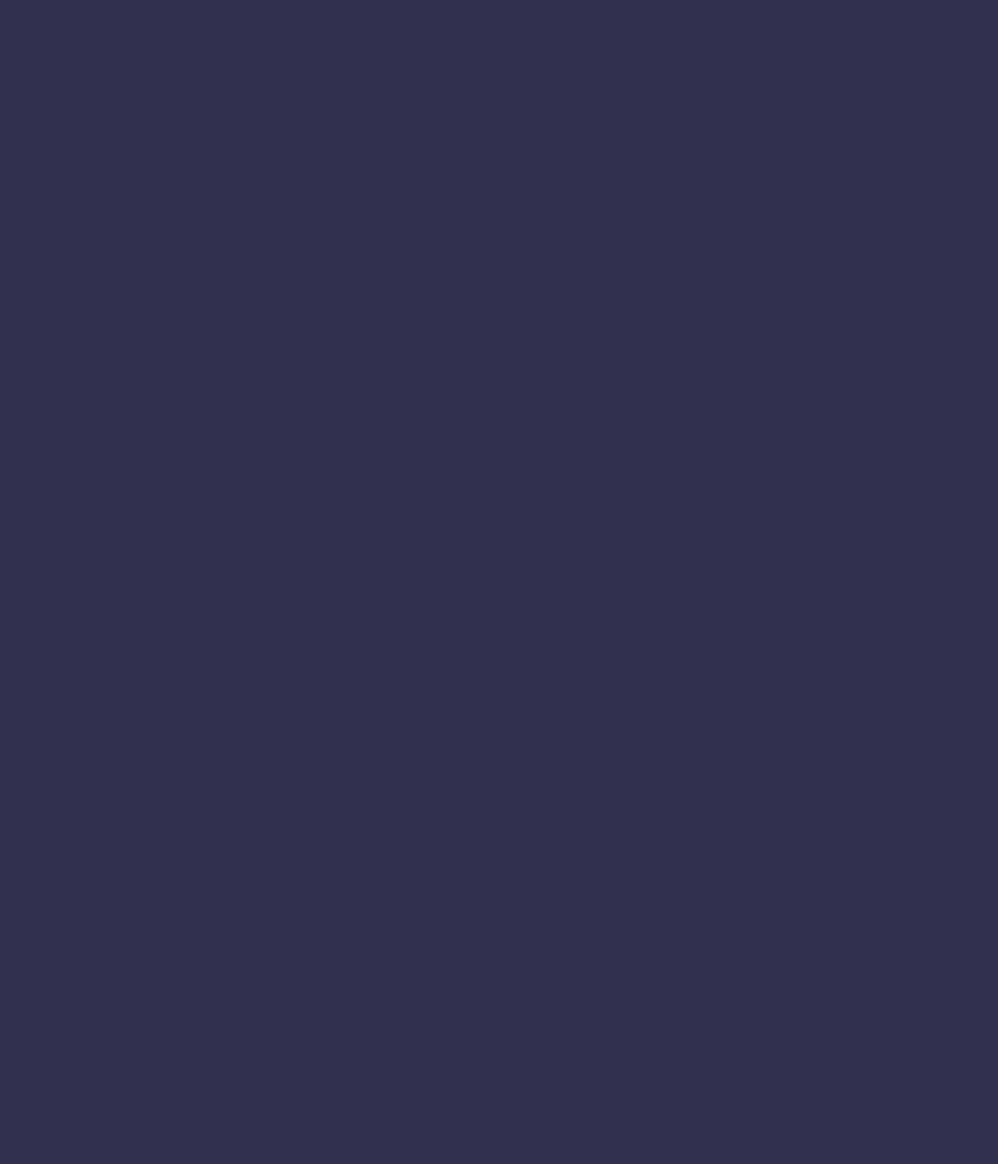
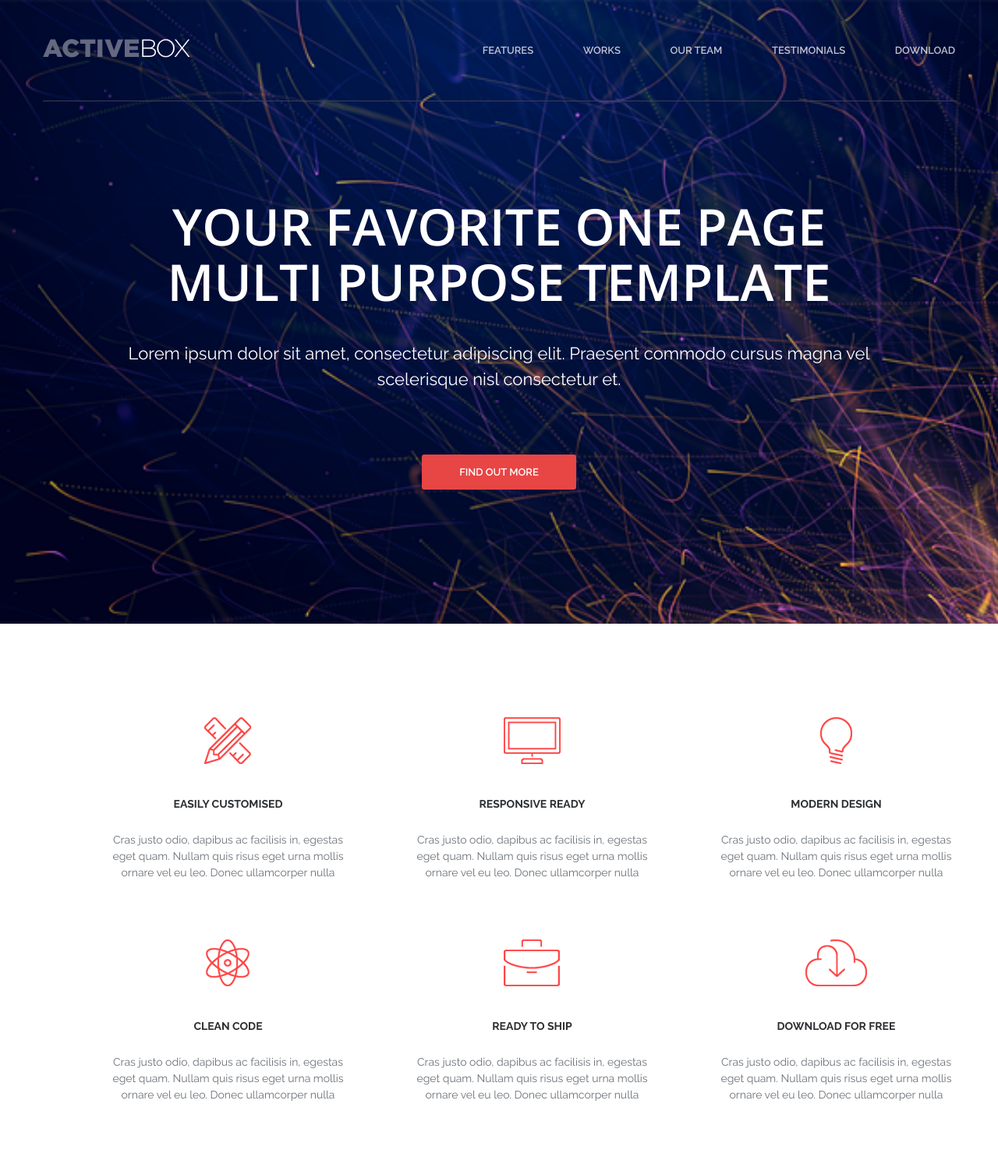
Before and after one commit to dmitriy-works/activebox, a website: page app/index.html in a window 1280 px wide. Shown: the whole page at 78% size. Before the commit the page ends 800 px from the top, so only its background shows below. Drawn offline with nearby package versions, Linux system fonts and the light colour scheme.

Commit message:
made header and first section

```diff
--- a/app/index.html
+++ b/app/index.html
@@ -1,16 +1,97 @@
 <!DOCTYPE html>
 <html lang="en">
+
 <head>
   <meta charset="UTF-8">
   <meta name="viewport" content="width=device-width, initial-scale=1.0">
   <title>activebox</title>
+  <link rel="preconnect" href="https://fonts.gstatic.com">
+  <link
+    href="https://fonts.googleapis.com/css2?family=Cardo:ital@1&family=Open+Sans:wght@600&family=Raleway:wght@400;600;700&display=swap"
+    rel="stylesheet">
   <link rel="stylesheet" href="css/style.min.css">
 </head>
+
 <body>
   <header class="header">
     <div class="container">
+      <div class="header__inner">
+        <a class="header_logo" href="#"><img src="images/activebox-logo.png" alt="">
+        </a>
 
+        <nav class="header_menu">
+          <ul>
+            <li><a href="#" class="menu__list">Features</a></li>
+            <li><a href="#" class="menu__list">Works</a></li>
+            <li><a href="#" class="menu__list">Our Team</a></li>
+            <li><a href="#" class="menu__list">Testimonials</a></li>
+            <li><a href="#" class="menu__list">Download</a></li>
+          </ul>
+        </nav>
+      </div>
     </div>
   </header>
+
+  <div class="intro">
+    <div class="intro__inner">
+      <div class="intro__title">Your Favorite One Page Multi Purpose Template</div>
+      <div class="intro__subtitle">Lorem ipsum dolor sit amet, consectetur adipiscing elit. Praesent commodo cursus
+        magna
+        vel scelerisque nisl consectetur et.</div>
+      <a href="#" class="btn btn--red">Find Out More</a>
+    </div>
+  </div>
+
+  <div class="feature">
+    <div class="container">
+      <div class="feature__inner">
+
+        <div class="feature__item">
+          <div class="feature__icon"><img src="images/feature-1.png" alt=""></div>
+          <div class="feature__title">Easily Customised</div>
+          <div class="feature__text">Cras justo odio, dapibus ac facilisis in, egestas eget quam. Nullam quis risus eget
+            urna mollis ornare vel eu leo. Donec ullamcorper nulla</div>
+        </div>
+
+        <div class="feature__item">
+          <div class="feature__icon"><img src="images/feature-2.png" alt=""></div>
+          <div class="feature__title">Responsive REady</div>
+          <div class="feature__text">Cras justo odio, dapibus ac facilisis in, egestas eget quam. Nullam quis risus eget
+            urna mollis ornare vel eu leo. Donec ullamcorper nulla</div>
+        </div>
+
+        <div class="feature__item">
+          <div class="feature__icon"><img src="images/feature-3.png" alt=""></div>
+          <div class="feature__title">Modern Design</div>
+          <div class="feature__text">Cras justo odio, dapibus ac facilisis in, egestas eget quam. Nullam quis risus eget
+            urna mollis ornare vel eu leo. Donec ullamcorper nulla</div>
+        </div>
+
+        <div class="feature__item">
+          <div class="feature__icon"><img src="images/feature-4.png" alt=""></div>
+          <div class="feature__title">Clean Code</div>
+          <div class="feature__text">Cras justo odio, dapibus ac facilisis in, egestas eget quam. Nullam quis risus eget
+            urna mollis ornare vel eu leo. Donec ullamcorper nulla</div>
+        </div>
+
+        <div class="feature__item">
+          <div class="feature__icon"><img src="images/feature-5.png" alt=""></div>
+          <div class="feature__title">Ready to Ship</div>
+          <div class="feature__text">Cras justo odio, dapibus ac facilisis in, egestas eget quam. Nullam quis risus eget
+            urna mollis ornare vel eu leo. Donec ullamcorper nulla</div>
+        </div>
+
+        <div class="feature__item">
+          <div class="feature__icon"><img src="images/feature-6.png" alt=""></div>
+          <div class="feature__title">Download for Free</div>
+          <div class="feature__text">Cras justo odio, dapibus ac facilisis in, egestas eget quam. Nullam quis risus eget
+            urna mollis ornare vel eu leo. Donec ullamcorper nulla</div>
+        </div>
+      </div>
+    </div>
+  </div>
 </body>
+
+
+
 </html>
--- a/app/scss/style.scss
+++ b/app/scss/style.scss
@@ -8,8 +8,27 @@ html {
   box-sizing: inherit;
 }
 
+a {
+  color: #fff;
+  display: inline-block;
+  text-decoration: none;
+}
+
+ul,
+li {
+  list-style: none;
+  display: inline-block;
+}
+
 body {
-   background-color: $cyan;
+  color: $text;
+  font-family: 'Raleway', sans-serif;
+  font-size: 14px;
+  font-weight: 400;
+  line-height: 21px;
+  margin: 0;
+  padding: 0;
+
 }
 
 .container {
@@ -17,3 +36,108 @@ body {
   margin: 0 auto;
   padding: 0 15px;
 }
+
+.header {
+  position: absolute;
+  top: 0;
+  left: 0;
+  right: 0;
+  z-index: 1;
+}
+
+
+.header__inner {
+  display: flex;
+  justify-content: space-between;
+  align-items: center;
+  padding: 40px 0;
+  border-bottom: 1px solid #3b3e57;
+}
+
+.header_menu li {
+  font-family: 'Raleway', sans-serif;
+  font-size: 13px;
+  font-weight: 600;
+  opacity: .75;
+  text-transform: uppercase;
+  transition: all .2s linear;
+  &:hover {
+    opacity: 1;
+  }
+}
+
+.header_menu li + li {
+  margin-left: 60px;
+}
+
+.intro {
+  background-image: url('../images/01-bg.png');
+  height: 100vh;
+  background-repeat: no-repeat;
+  background-position: center top;
+  background-size: cover;
+}
+
+.intro__inner {
+  color: #fff;
+  max-width: 970px;
+  margin: 0 auto;
+  padding-top: 255px;
+  text-align: center;
+}
+
+.intro__title {
+  font-family: 'Open Sans', sans-serif;
+  font-size: 65px;
+  font-weight: 700;
+  line-height: 71px;
+  text-transform: uppercase;
+}
+
+.intro__subtitle {
+  font-size: 22px;
+  line-height: 33px;
+  padding: 40px 0 80px;
+}
+
+.btn {
+  font-size: 13px;
+  line-height: 21px;
+  font-weight: 600;
+  text-transform: uppercase;
+  background-color: $red;
+  padding: 12px 48px;
+  border-radius: 3px;
+  transition: all .2s linear;
+  &:hover {
+    background-color: #e03939;
+  }
+}
+
+.feature {
+  padding: 120px 0;
+}
+
+.feature__inner {
+  display: flex;
+  flex-wrap: wrap;
+}
+
+.feature__item {
+  width: 33.33333%;
+  text-align: center;
+  padding-left: 85px;
+  padding-bottom: 75px;
+}
+
+.feature__title {
+  color: #2d3033;
+  text-transform: uppercase;
+  font-weight: 700;
+  padding: 35px 0 25px;
+}
+
+.feature__text {
+  color: $text;
+  font-weight: 400;
+}
```
Also changed, not shown: app/css/style.min.css, app/images/01-bg.png (added), app/images/header-bg.jpg (added).
